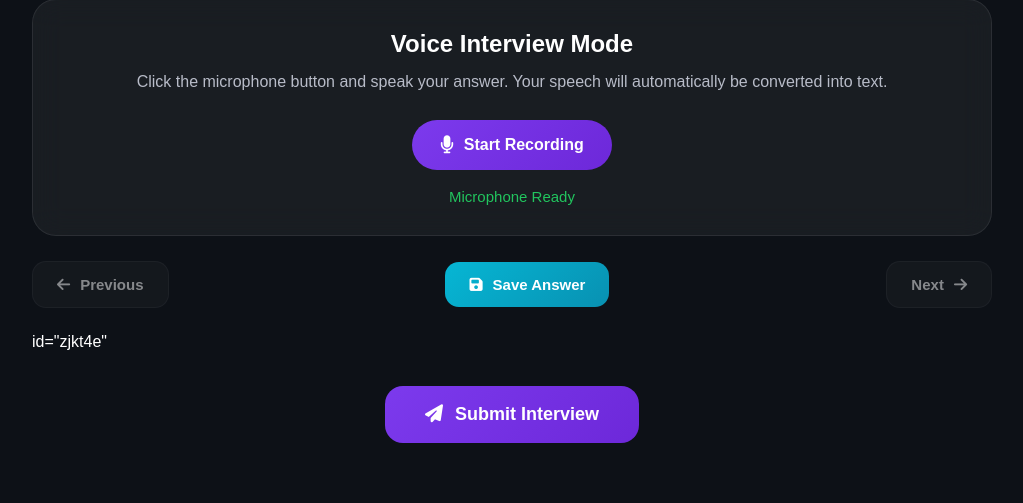
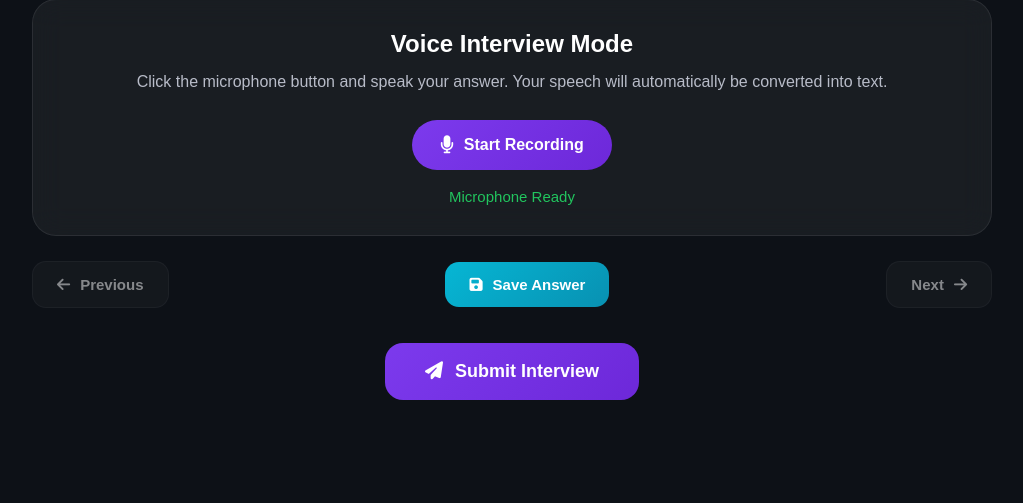
Before and after one commit to AdityawithA/InterviewAce-AI, a Flask app: page /interview/1 in a window 1280 px wide. Shown: the part 827-1330 px from the top of the page, without its empty margins (128-1151 px from the left). After the commit the page ends 1227 px from the top, so only its background shows below. Run offline with Flask 3, Linux system fonts and the light colour scheme; a user stored in the database is signed in; data comes from the database, SQL or seed files in the repository; tables that the repository leaves empty hold one stand-in row (values such as "Sample post").

Commit message:
changes in files

```diff
--- /dev/null
+++ b/runtime.txt
@@ -0,0 +1 @@
+python-3.12.3
--- a/templates/interview.html
+++ b/templates/interview.html
@@ -266,7 +266,7 @@
 
         </section>
 
-id="zjkt4e"
+
         <!-- =========================
              SUBMIT INTERVIEW
         ========================== -->
```
Also changed, not shown: 1 other file.
